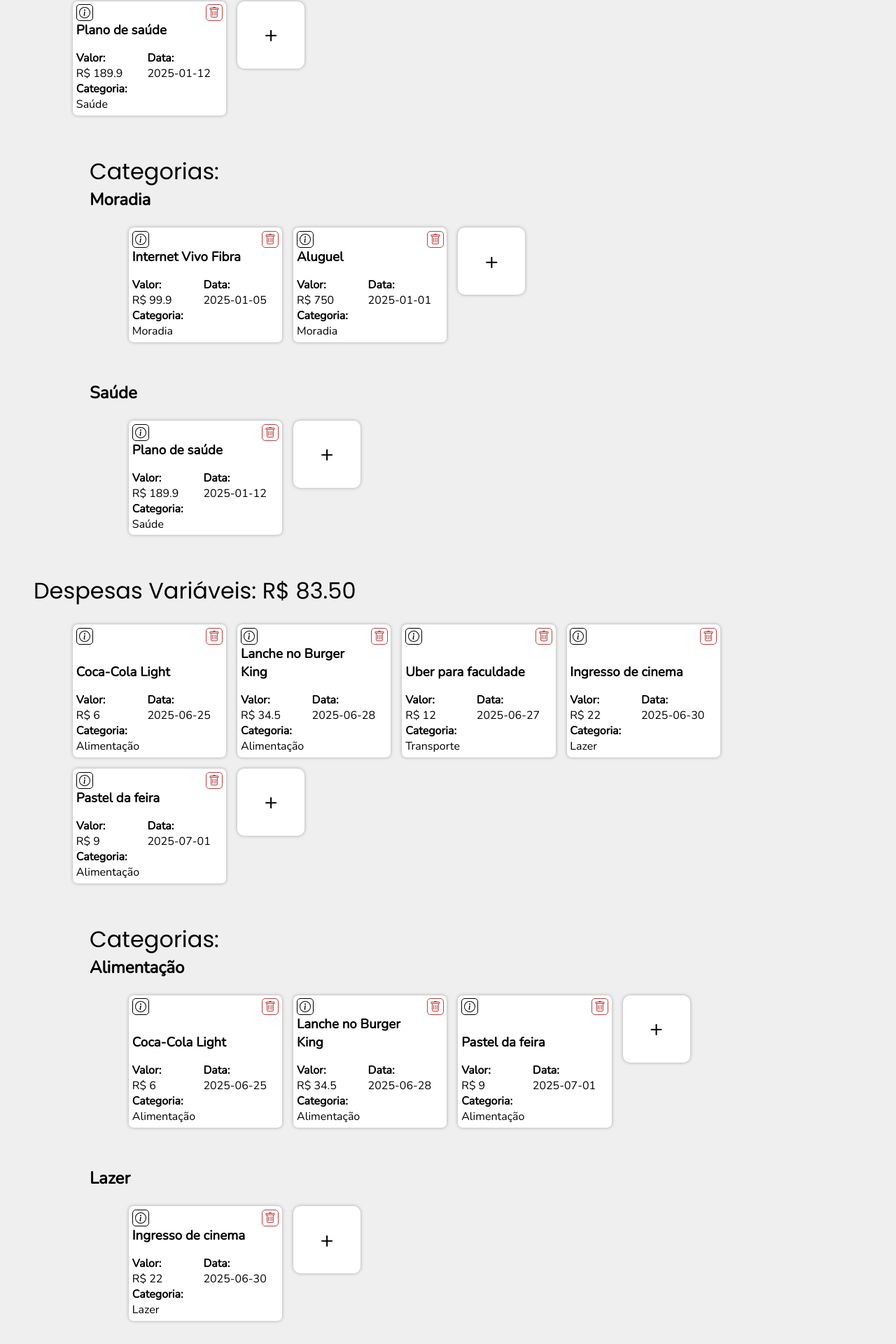
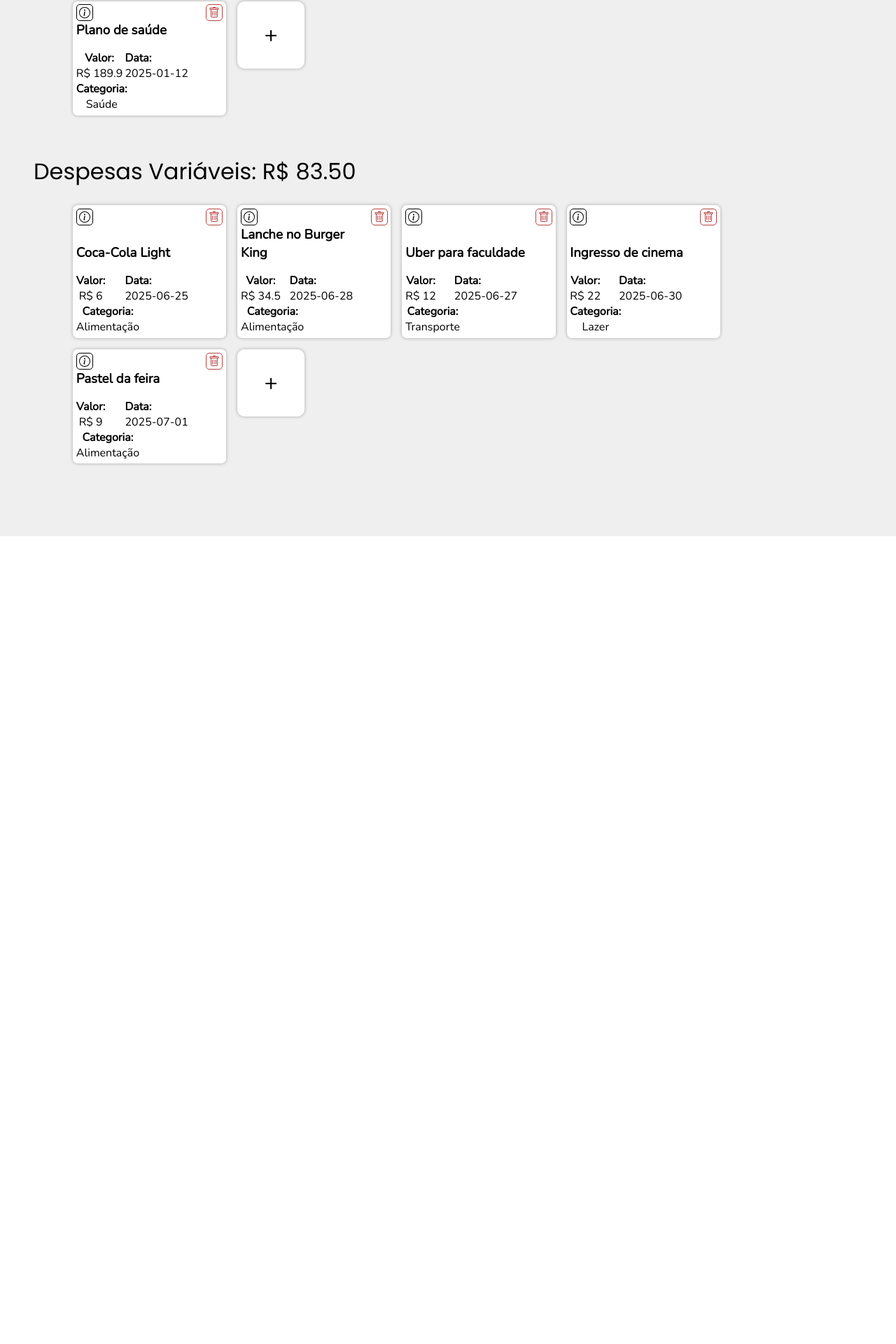
Before and after one commit to gustavonaida/Trabalho-DW2, a React (Vite) app: page / in a window 1280 px wide. Shown: the part 314-2234 px from the top of the page at 70% size. After the commit the page ends 1080 px from the top, so only its background shows below. Built offline with nearby package versions, Linux system fonts and the light colour scheme.

Commit message:
Revert "Categorias"
This reverts commit 8ba19d800bf19b81a9e6ad708e96895e287ad792.

```diff
--- a/src/css/DespesaItem.css
+++ b/src/css/DespesaItem.css
@@ -29,7 +29,7 @@
 .despesa-item-descricao {
   padding-top: 1rem;
   display: flex;
-  max-width: 12rem;
+  max-width: 10rem;
   flex-wrap: wrap;
   align-items: center;
   justify-content: space-between;
@@ -37,19 +37,7 @@
 
 .despesa-item-descricao-valor {
   display: flex;
-  align-items: start;
-  flex-direction: column;
-}
-
-.despesa-item-descricao-data {
-  display: flex;
-  align-items: start;
-  flex-direction: column;
-}
-
-.despesa-item-descricao-categoria {
-  display: flex;
-  align-items: start;
+  align-items: center;
   flex-direction: column;
 }
 
@@ -116,3 +104,9 @@
     fill: white;
   }
 }
+
+.despesa-item-descricao-categoria {
+  display: flex;
+  align-items: center;
+  flex-direction: column;
+}
--- a/src/css/Home.css
+++ b/src/css/Home.css
@@ -34,11 +34,3 @@
   width: 100%;
   padding: 1rem 1rem 3rem 3rem;
 }
-
-.categorias-fixas {
-  padding-left: 5rem;
-}
-
-.categorias-variaveis {
-  padding-left: 5rem;
-}
--- a/src/pages/Home.jsx
+++ b/src/pages/Home.jsx
@@ -1,42 +1,9 @@
-import { useState } from "react";
 import DespesaList from "../components/DespesaList";
 import { useDespesas } from "../components/DespesasContexto";
 import "../css/Home.css";
 
 function Home() {
   const { data, setData } = useDespesas();
-
-  const [alimentacaoF, setAlimentacaoF] = useState(
-    data.despesaFixa.filter((item) => item.categoria === "Alimentação")
-  );
-  const [assinaturaF, setAssinaturaF] = useState(
-    data.despesaFixa.filter((item) => item.categoria === "Assinatura")
-  );
-  const [lazerF, setLazerF] = useState(
-    data.despesaFixa.filter((item) => item.categoria === "Lazer")
-  );
-  const [moradiaF, setMoradiaF] = useState(
-    data.despesaFixa.filter((item) => item.categoria === "Moradia")
-  );
-  const [saudeF, setSaudeF] = useState(
-    data.despesaFixa.filter((item) => item.categoria === "Saúde")
-  );
-
-  const [alimentacaoV, setAlimentacaoV] = useState(
-    data.despesaVariavel.filter((item) => item.categoria === "Alimentação")
-  );
-  const [assinaturaV, setAssinaturaV] = useState(
-    data.despesaVariavel.filter((item) => item.categoria === "Assinatura")
-  );
-  const [lazerV, setLazerV] = useState(
-    data.despesaVariavel.filter((item) => item.categoria === "Lazer")
-  );
-  const [moradiaV, setMoradiaV] = useState(
-    data.despesaVariavel.filter((item) => item.categoria === "Moradia")
-  );
-  const [saudeV, setSaudeV] = useState(
-    data.despesaVariavel.filter((item) => item.categoria === "Saúde")
-  );
 
   return (
     <div id="home-page">
@@ -47,70 +14,6 @@
           .toFixed(2)}
       </h1>
       <DespesaList despesas={data.despesaFixa} tipoDespesa="despesaFixa" />
-
-      <div className="categorias-fixas">
-        <h1>Categorias:</h1>
-        {assinaturaF.length > 0 ? (
-          (console.log(assinaturaF),
-          (
-            <span>
-              <h2>Assinatura</h2>
-              <DespesaList despesas={assinaturaF} tipoDespesa="despesaFixa" />
-            </span>
-          ))
-        ) : (
-          <></>
-        )}
-
-        {alimentacaoF.length > 0 ? (
-          (console.log(alimentacaoF),
-          (
-            <span>
-              <h2>Alimentação</h2>
-              <DespesaList despesas={alimentacaoF} tipoDespesa="despesaFixa" />
-            </span>
-          ))
-        ) : (
-          <></>
-        )}
-
-        {lazerF.length > 0 ? (
-          (console.log(lazerF),
-          (
-            <span>
-              <h2>Lazer</h2>
-              <DespesaList despesas={lazerF} tipoDespesa="despesaFixa" />
-            </span>
-          ))
-        ) : (
-          <></>
-        )}
-
-        {moradiaF.length > 0 ? (
-          (console.log(moradiaF),
-          (
-            <span>
-              <h2>Moradia</h2>
-              <DespesaList despesas={moradiaF} tipoDespesa="despesaFixa" />
-            </span>
-          ))
-        ) : (
-          <></>
-        )}
-
-        {saudeF.length > 0 ? (
-          (console.log(saudeF),
-          (
-            <span>
-              <h2>Saúde</h2>
-              <DespesaList despesas={saudeF} tipoDespesa="despesaFixa" />
-            </span>
-          ))
-        ) : (
-          <></>
-        )}
-      </div>
-
       <h1>
         Despesas Variáveis: R${" "}
         {data.despesaVariavel
@@ -121,75 +24,6 @@
         despesas={data.despesaVariavel}
         tipoDespesa="despesaVariavel"
       />
-
-      <div className="categorias-variaveis">
-        <h1>Categorias:</h1>
-        {assinaturaV.length > 0 ? (
-          (console.log(assinaturaV),
-          (
-            <span>
-              <h2>Assinatura</h2>
-              <DespesaList
-                despesas={assinaturaV}
-                tipoDespesa="despesaVariaveis"
-              />
-            </span>
-          ))
-        ) : (
-          <></>
-        )}
-
-        {alimentacaoV.length > 0 ? (
-          (console.log(alimentacaoV),
-          (
-            <span>
-              <h2>Alimentação</h2>
-              <DespesaList
-                despesas={alimentacaoV}
-                tipoDespesa="despesaVariaveis"
-              />
-            </span>
-          ))
-        ) : (
-          <></>
-        )}
-
-        {lazerV.length > 0 ? (
-          (console.log(lazerV),
-          (
-            <span>
-              <h2>Lazer</h2>
-              <DespesaList despesas={lazerV} tipoDespesa="despesaVariaveis" />
-            </span>
-          ))
-        ) : (
-          <></>
-        )}
-
-        {moradiaV.length > 0 ? (
-          (console.log(moradiaV),
-          (
-            <span>
-              <h2>Moradia</h2>
-              <DespesaList despesas={moradiaV} tipoDespesa="despesaVariaveis" />
-            </span>
-          ))
-        ) : (
-          <></>
-        )}
-
-        {saudeV.length > 0 ? (
-          (console.log(saudeV),
-          (
-            <span>
-              <h2>Saúde</h2>
-              <DespesaList despesas={saudeV} tipoDespesa="despesaVariaveis" />
-            </span>
-          ))
-        ) : (
-          <></>
-        )}
-      </div>
     </div>
   );
 }
```
